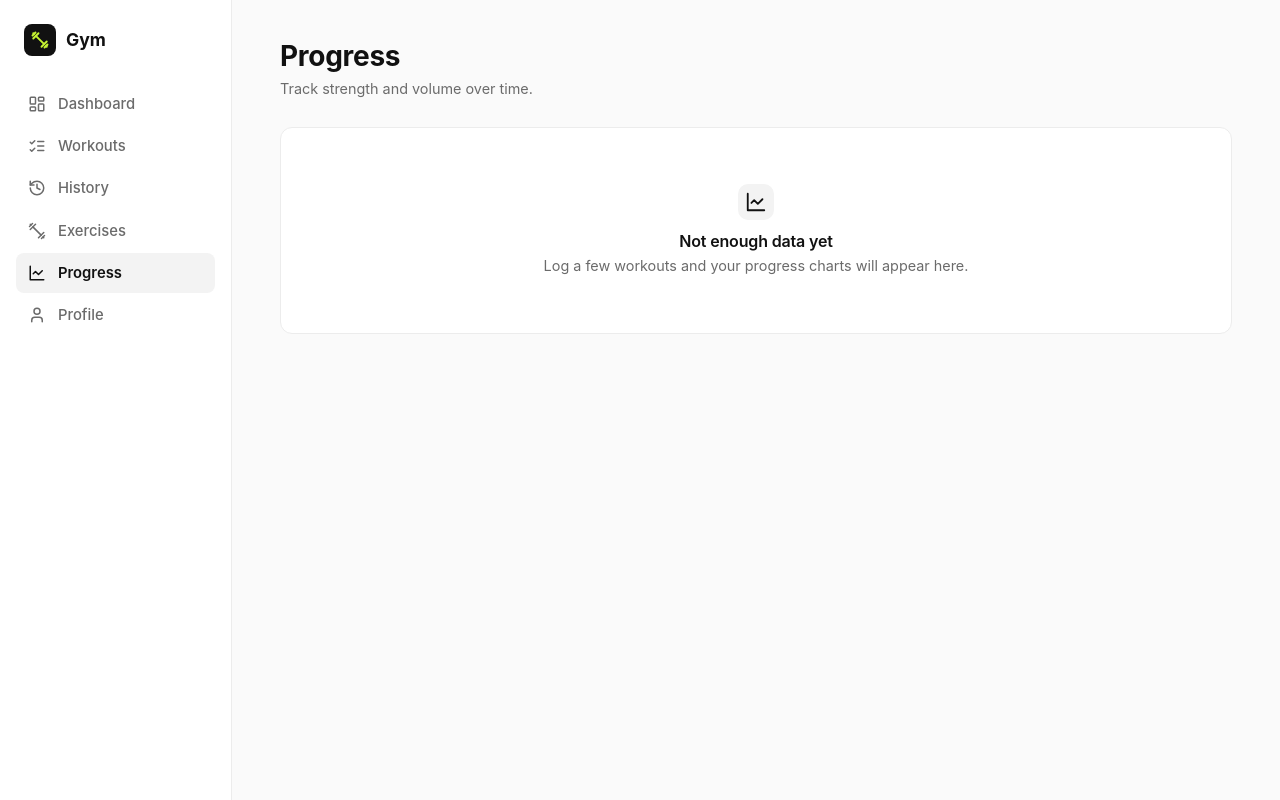
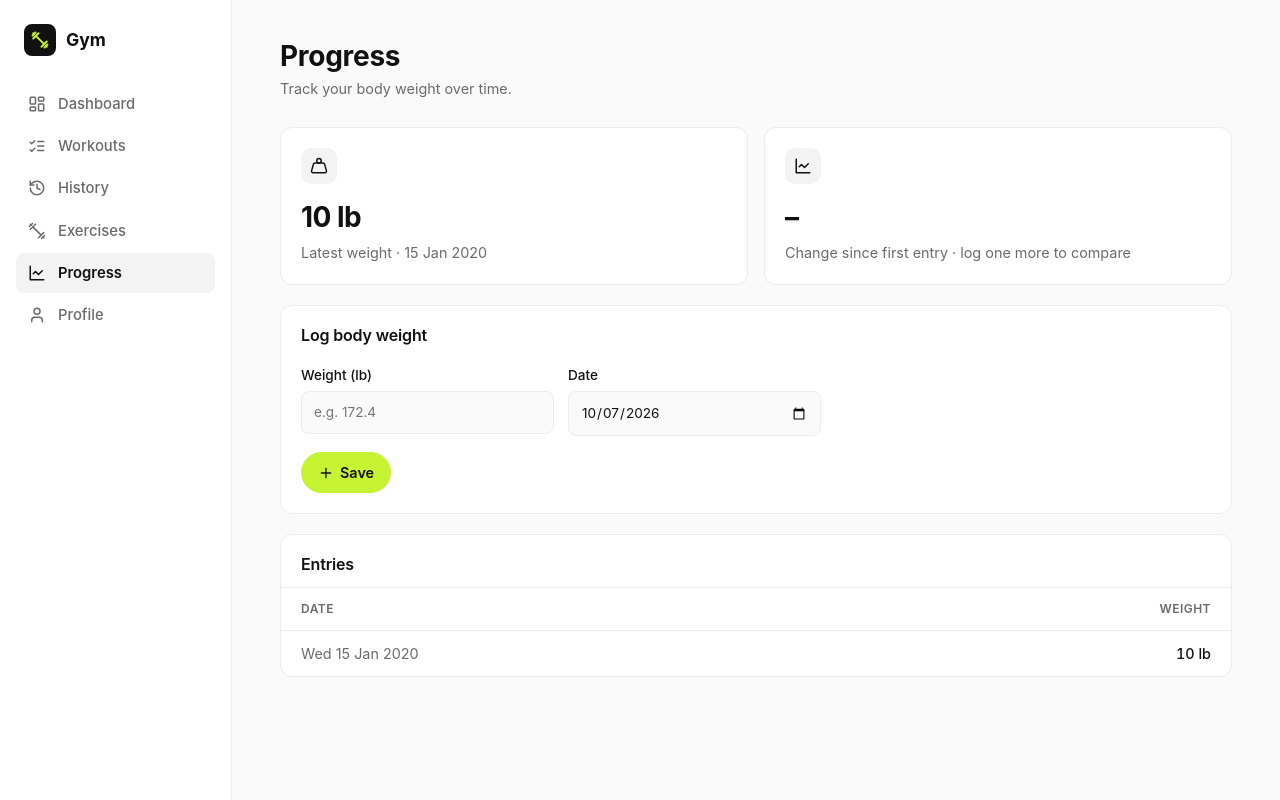
Before and after one commit to SalamiOng/gym-app, a Flask app: page /progress in a window 1280 px wide. Run offline with Flask 3, Linux system fonts and the light colour scheme; tables that the repository leaves empty hold one stand-in row (values such as "Sample post").

Commit message:
Weight tracker has been added

```diff
--- /dev/null
+++ b/gym_app/body_weights.py
@@ -0,0 +1,35 @@
+from datetime import date
+
+from .db import get_db
+from .forms import BodyWeightEntry
+
+
+def add_body_weight(entry: BodyWeightEntry) -> None:
+    db = get_db()
+    db.execute(
+        "INSERT INTO body_weights (weight_lb, measured_on) VALUES (?, ?)",
+        (entry.weight_lb, entry.measured_on.isoformat()),
+    )
+    db.commit()
+
+
+def list_body_weights() -> list[dict]:
+    """Newest date first; entries on the same date are newest-added first."""
+    rows = get_db().execute(
+        "SELECT id, weight_lb, measured_on FROM body_weights ORDER BY measured_on DESC, id DESC"
+    ).fetchall()
+    return [{**row, "measured_on": date.fromisoformat(row["measured_on"])} for row in rows]
+
+
+def summarize(entries: list[dict]) -> dict | None:
+    """Latest entry and change since the earliest. `entries` must be ordered as list_body_weights returns them."""
+    if not entries:
+        return None
+    latest, earliest = entries[0], entries[-1]
+    return {
+        "latest": latest,
+        "earliest": earliest,
+        # None with a single entry: there's nothing to compare against yet.
+        # Rounded so float noise (e.g. 2.2000000000000171) doesn't show up.
+        "change": round(latest["weight_lb"] - earliest["weight_lb"], 2) if len(entries) > 1 else None,
+    }
--- a/gym_app/icons.py
+++ b/gym_app/icons.py
@@ -15,7 +15,8 @@ _ICONS = {
     "search": '<circle cx="11" cy="11" r="8"/><path d="m21 21-4.3-4.3"/>',
     "history": '<path d="M3 12a9 9 0 1 0 9-9 9.75 9.75 0 0 0-6.74 2.74L3 8"/><path d="M3 3v5h5"/><path d="M12 7v5l4 2"/>',
     "pencil": '<path d="M21.174 6.812a1 1 0 0 0-3.986-3.987L3.842 16.174a2 2 0 0 0-.5.83l-1.321 4.352a.5.5 0 0 0 .623.622l4.353-1.32a2 2 0 0 0 .83-.497z"/><path d="m15 5 4 4"/>',
-    "trash": '<path d="M3 6h18"/><path d="M19 6v14c0 1-1 2-2 2H7c-1 0-2-1-2-2V6"/><path d="M8 6V4c0-1 1-2 2-2h4c1 0 2 1 2 2v2"/>',
+    "scale": '<circle cx="12" cy="5" r="3"/><path d="M6.5 8a2 2 0 0 0-1.905 1.46L2.1 18.5A2 2 0 0 0 4 21h16a2 2 0 0 0 1.925-2.54L19.4 9.5A2 2 0 0 0 17.48 8Z"/>',
+    "trash":'<path d="M3 6h18"/><path d="M19 6v14c0 1-1 2-2 2H7c-1 0-2-1-2-2V6"/><path d="M8 6V4c0-1 1-2 2-2h4c1 0 2 1 2 2v2"/>',
 }
 
 
--- a/gym_app/schema.sql
+++ b/gym_app/schema.sql
@@ -9,3 +9,12 @@ CREATE TABLE IF NOT EXISTS workouts (
 );
 
 CREATE INDEX IF NOT EXISTS idx_workouts_performed_on ON workouts (performed_on);
+
+CREATE TABLE IF NOT EXISTS body_weights (
+    id INTEGER PRIMARY KEY AUTOINCREMENT,
+    weight_lb REAL NOT NULL CHECK (weight_lb > 0),
+    measured_on TEXT NOT NULL,  -- ISO date, YYYY-MM-DD
+    created_at TEXT NOT NULL DEFAULT CURRENT_TIMESTAMP
+);
+
+CREATE INDEX IF NOT EXISTS idx_body_weights_measured_on ON body_weights (measured_on);
--- a/gym_app/static/css/style.css
+++ b/gym_app/static/css/style.css
@@ -475,6 +475,18 @@ a {
   }
 }
 
+/* Two-field forms (e.g. body weight): side by side, but not stretched across wide screens. */
+.form-grid.cols-2 {
+  grid-template-columns: repeat(2, 1fr);
+  max-width: 520px;
+}
+
+@media (max-width: 380px) {
+  .form-grid.cols-2 {
+    grid-template-columns: 1fr;
+  }
+}
+
 /* History table */
 
 .history h2 {
--- a/gym_app/templates/pages/progress.html
+++ b/gym_app/templates/pages/progress.html
@@ -1,7 +1,66 @@
 {% extends "base.html" %}
-{% from "partials/macros.html" import page_header, empty_state with context %}
+{% from "partials/macros.html" import page_header, empty_state, field with context %}
 {% block title %}Progress{% endblock %}
+
+{% macro short_date(d) -%}
+  {{ d.day }} {{ d.strftime('%b %Y') }}
+{%- endmacro %}
+
 {% block content %}
-  {{ page_header("Progress", "Track strength and volume over time.") }}
-  {{ empty_state("line-chart", "Not enough data yet", "Log a few workouts and your progress charts will appear here.") }}
+  {{ page_header("Progress", "Track your body weight over time.") }}
+
+  {% if summary %}
+    <section class="stat-grid">
+      <div class="card stat">
+        <span class="stat-icon">{{ icon('scale') }}</span>
+        <span class="stat-value">{{ summary.latest.weight_lb | weight }} lb</span>
+        <span class="muted">Latest weight · {{ short_date(summary.latest.measured_on) }}</span>
+      </div>
+      <div class="card stat">
+        <span class="stat-icon">{{ icon('line-chart') }}</span>
+        {% if summary.change is none %}
+          <span class="stat-value">–</span>
+          <span class="muted">Change since first entry · log one more to compare</span>
+        {% elif summary.change == 0 %}
+          <span class="stat-value">No change</span>
+          <span class="muted">Since {{ short_date(summary.earliest.measured_on) }}</span>
+        {% else %}
+          <span class="stat-value">{{ '+' if summary.change > 0 else '' }}{{ summary.change | weight }} lb</span>
+          <span class="muted">Since {{ short_date(summary.earliest.measured_on) }}</span>
+        {% endif %}
+      </div>
+    </section>
+  {% endif %}
+
+  <form method="post" action="{{ url_for('main.progress') }}" class="card workout-form">
+    <h2>Log body weight</h2>
+    <div class="form-grid cols-2">
+      {% call field("weight_lb", "Weight (lb)", "number") %}required min="0.1" max="1500" step="any" inputmode="decimal" placeholder="e.g. 172.4"{% endcall %}
+      {% call field("measured_on", "Date", "date") %}required max="{{ today }}"{% endcall %}
+    </div>
+    <button type="submit" class="btn btn-primary">{{ icon('plus', 16) }} Save</button>
+  </form>
+
+  {% if entries %}
+    <section class="card history">
+      <h2>Entries</h2>
+      <div class="table-wrap">
+        <table class="table">
+          <thead>
+            <tr><th>Date</th><th class="num">Weight</th></tr>
+          </thead>
+          <tbody>
+            {% for e in entries %}
+              <tr>
+                <td class="muted">{{ e.measured_on.strftime('%a') }} {{ e.measured_on.day }} {{ e.measured_on.strftime('%b %Y') }}</td>
+                <td class="num">{{ e.weight_lb | weight }} lb</td>
+              </tr>
+            {% endfor %}
+          </tbody>
+        </table>
+      </div>
+    </section>
+  {% else %}
+    {{ empty_state("scale", "No body weight logged yet", "Add your first entry above to start tracking.") }}
+  {% endif %}
 {% endblock %}
--- a/gym_app/templates/partials/macros.html
+++ b/gym_app/templates/partials/macros.html
@@ -8,6 +8,17 @@
   </header>
 {%- endmacro %}
 
+{# A labelled input. Import `with context`: it reads `form` and `errors` from the page. #}
+{% macro field(name, label, type="text") -%}
+  <label class="field{% if errors[name] %} has-error{% endif %}">
+    <span>{{ label }}</span>
+    <input id="{{ name }}" name="{{ name }}" type="{{ type }}" value="{{ form.get(name, '') }}"
+           {% if errors[name] %}aria-invalid="true" aria-describedby="{{ name }}-error"{% endif %}
+           {{ caller() if caller }} />
+    {% if errors[name] %}<small class="field-error" id="{{ name }}-error">{{ errors[name] }}</small>{% endif %}
+  </label>
+{%- endmacro %}
+
 {% macro empty_state(icon_name, title, description) -%}
   <div class="card empty-state">
     <span class="empty-icon">{{ icon(icon_name, 22) }}</span>
--- a/gym_app/views.py
+++ b/gym_app/views.py
@@ -2,7 +2,8 @@ from datetime import date
 
 from flask import Blueprint, abort, flash, redirect, render_template, request, url_for
 
-from .forms import validate_workout
+from .body_weights import add_body_weight, list_body_weights, summarize
+from .forms import validate_body_weight, validate_workout
 from .workouts import add_workout, delete_workout, get_workout, list_workouts, update_workout
 
 bp = Blueprint("main", __name__)
@@ -102,9 +103,28 @@ def exercises():
     return render_template("pages/exercises.html", exercises=EXERCISES)
 
 
-@bp.route("/progress")
+@bp.route("/progress", methods=["GET", "POST"])
 def progress():
-    return render_template("pages/progress.html")
+    errors = {}
+    form = {"measured_on": date.today().isoformat()}
+
+    if request.method == "POST":
+        entry, errors = validate_body_weight(request.form)
+        if entry:
+            add_body_weight(entry)
+            flash(f"Saved {entry.weight_lb:g} lb.")
+            return redirect(url_for("main.progress"))
+        form = request.form
+
+    entries = list_body_weights()
+    return render_template(
+        "pages/progress.html",
+        form=form,
+        errors=errors,
+        entries=entries,
+        summary=summarize(entries),
+        today=date.today().isoformat(),
+    ), 400 if errors else 200
 
 
 @bp.route("/profile")
```
Also changed, not shown: gym_app/forms.py (+42 -8 lines), gym_app/templates/partials/workout_fields.html (+1 -9 lines).
